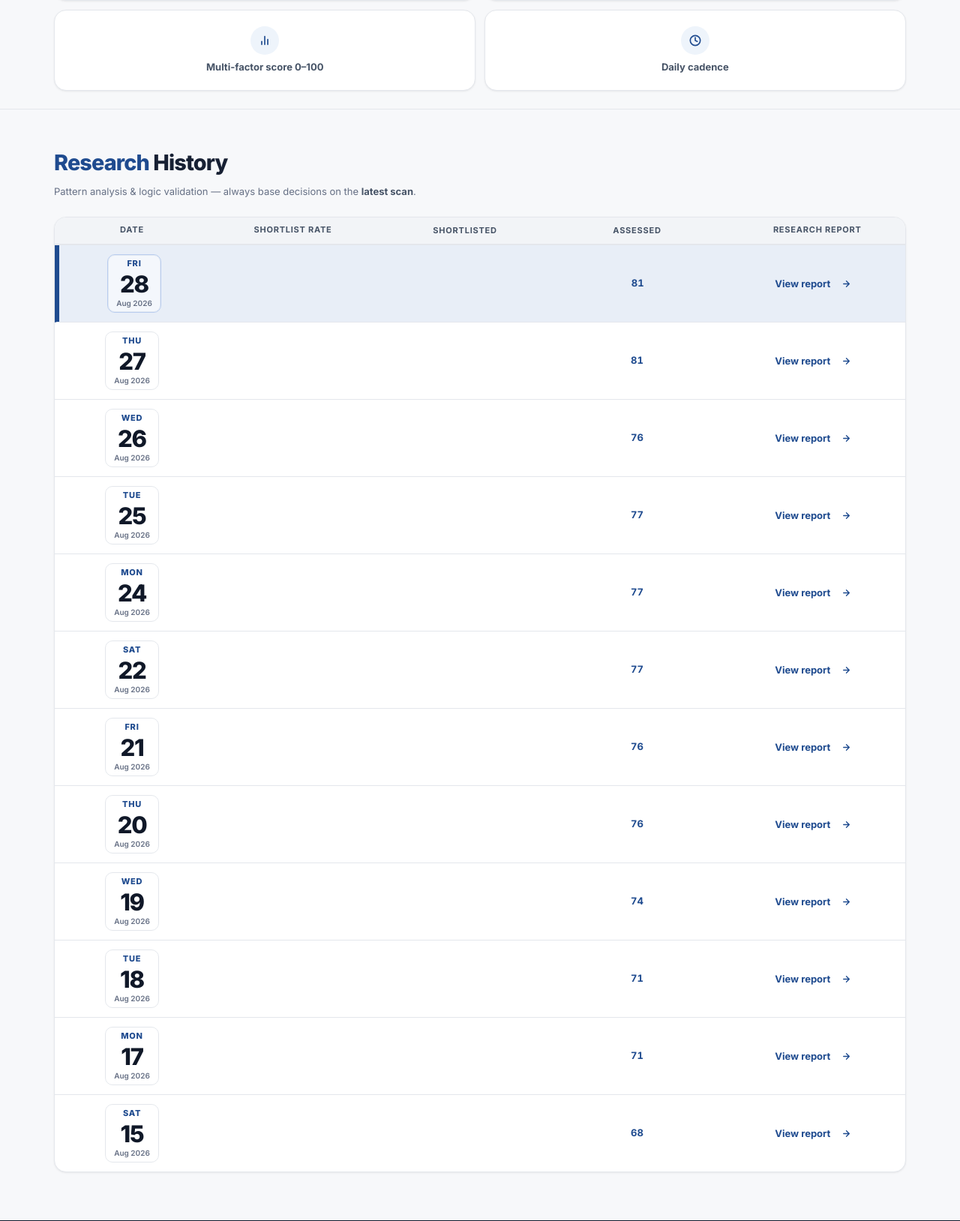
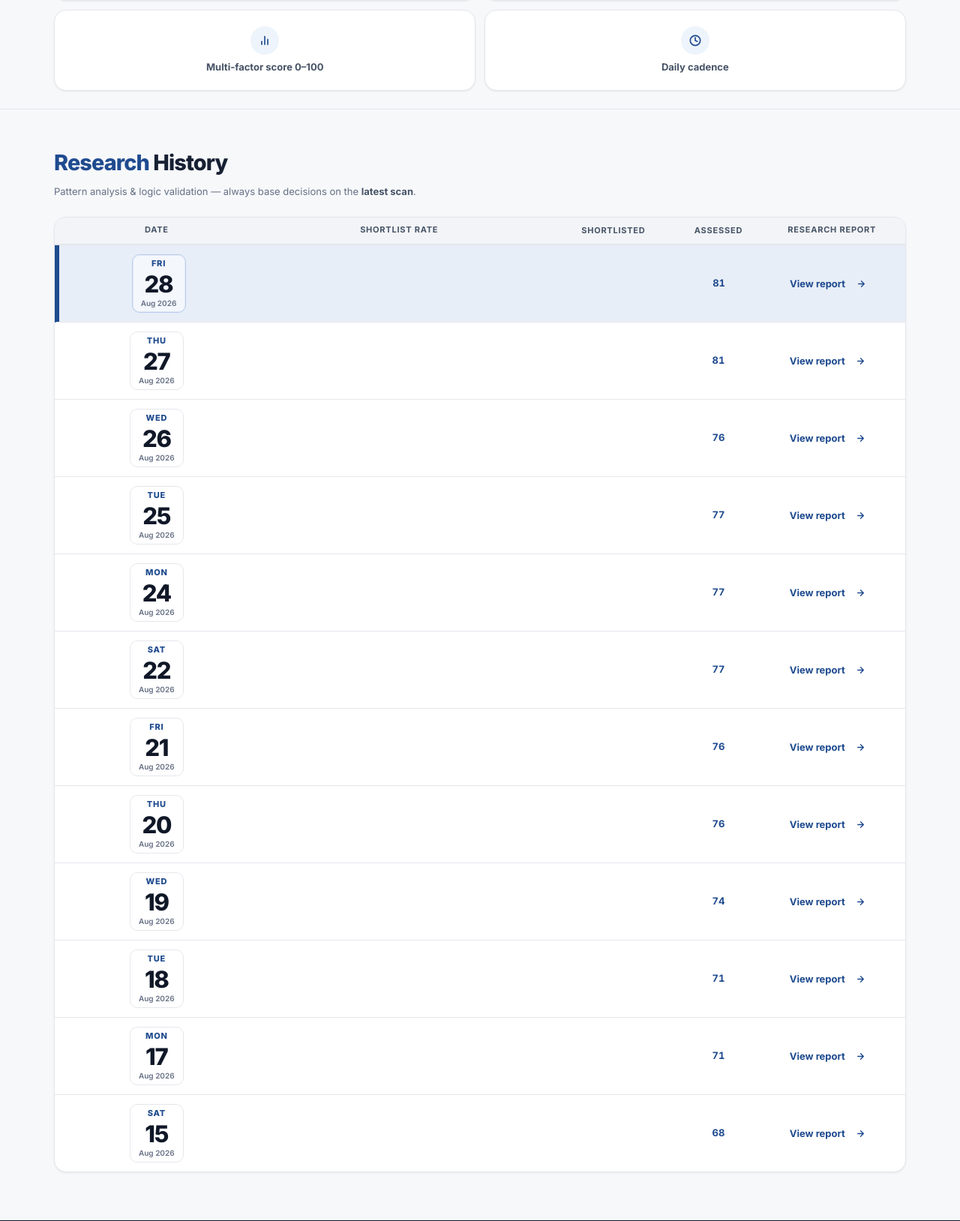
Before and after one commit to rajeshbedse/rbedse, a Flask app: page / in a window 1280 px wide. Shown: the part 1220-2848 px from the top of the page at 75% size. Run offline with Flask 3, Linux system fonts and the light colour scheme.

Commit message:
Set research history desktop column proportions

```diff
--- a/portal/templates/index.html
+++ b/portal/templates/index.html
@@ -44,70 +44,59 @@
 
   <section class="scan-history" id="scan-history"><div class="container"><div class="history-header"><div><h2 class="history-title"><span>Research</span> History</h2><p class="history-sub">Pattern analysis &amp; logic validation — always base decisions on the <strong>latest scan</strong>.</p></div></div>
     <style>
-      /* Research History: desktop uses compact fixed columns; mobile keeps its existing 2-level card. */
+      /* Approved desktop proportions: Date 20%, Shortlist Rate 40%, Shortlisted 13%, Assessed 13%, Report 14%. Mobile unchanged. */
       @media (min-width: 721px) {
         .scan-list-header,
         .scan-row {
           display: grid !important;
-          grid-template-columns: 150px 210px 180px 210px 190px !important;
-          column-gap: 10px !important;
-          justify-content: space-between !important;
+          grid-template-columns: 20% 40% 13% 13% 14% !important;
+          column-gap: 0 !important;
+          justify-content: normal !important;
           align-items: center !important;
+          box-sizing: border-box !important;
         }
-
-        .scan-list-header {
-          padding-left: 28px !important;
-          padding-right: 28px !important;
-        }
-
+        .scan-list-header,
         .scan-row {
           padding-left: 28px !important;
           padding-right: 28px !important;
         }
-
         .scan-list-header > span,
         .scan-row > div {
           grid-column: auto !important;
           grid-row: auto !important;
           order: initial !important;
           text-align: center;
+          min-width: 0 !important;
         }
-
         .scan-row-date,
         .scan-row-bar-wrap,
         .scan-row-cta {
           justify-content: center !important;
         }
-
         .scan-row-num--short,
         .scan-row-num--cand {
           display: flex;
           align-items: center;
           justify-content: center;
         }
-
         .scan-row-bar-wrap {
           align-items: center !important;
-          gap: 8px !important;
+          gap: 10px !important;
+          min-width: 0 !important;
         }
-
         .scan-row-bar-wrap .scan-row-bar-track {
-          width: 112px !important;
-          flex: 0 0 112px !important;
+          width: min(150px, 58%) !important;
+          flex: 0 1 150px !important;
           margin: 0 !important;
         }
-
         .scan-row-ratio {
           min-width: 34px !important;
           text-align: left !important;
         }
-
-        /* Hide the legacy processing/spacer column and place the report in column 5. */
         .scan-list-header > span:nth-child(5),
         .scan-row > div:nth-child(5) {
           display: none !important;
         }
-
         .scan-list-header > span:nth-child(6),
         .scan-row > div:nth-child(6) {
           grid-column: 5 !important;
```
